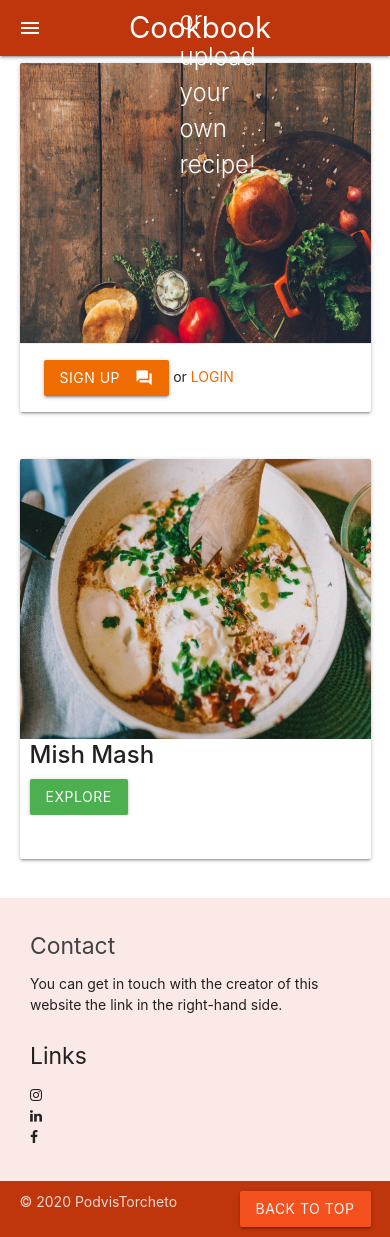
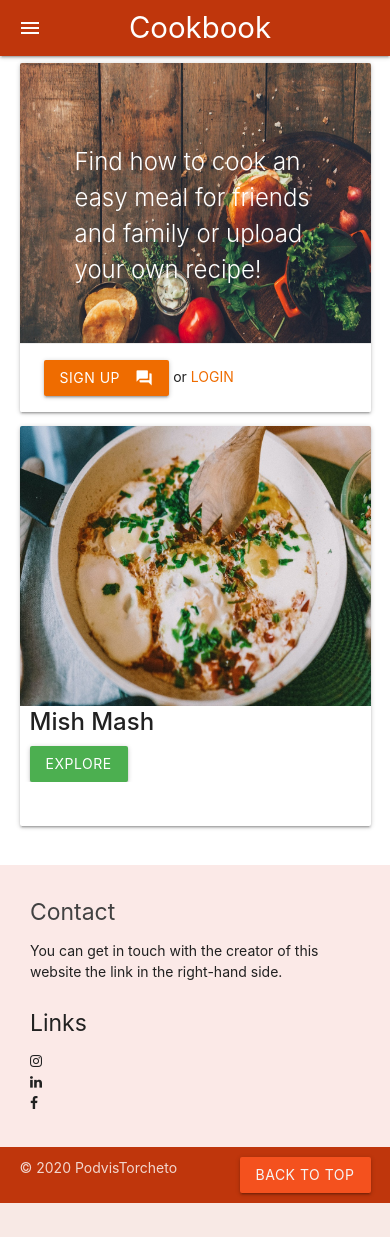
Before and after one commit to podvistorcheto/Milestone-3, a Flask app: page / in a window 390 px wide. After the commit the page ends 1203 px from the top, so only its background shows below. Run offline with Flask 2, Linux system fonts and the light colour scheme; some libraries are stand-ins or nearby versions.

Commit message:
README.md draft and media query for sd

```diff
--- a/static/css/style.css
+++ b/static/css/style.css
@@ -38,6 +38,16 @@ nav .brand-logo {
     padding-left: 10px;
 }
 
+/* card text modified for mobile */
+
+
 #text-up {
     padding: 160px;
 }
+
+
+@media (max-width: 476px) {
+    #text-up {
+        padding: 55px;
+    }
+    }
--- a/templates/index.html
+++ b/templates/index.html
@@ -60,16 +60,7 @@
       </div>
     </div>
   </div>
-		<div class="overlay"></div>
-		<div class="container">
-			<div class="row">
-				<div class="col-xl-9 mx-auto">
-					<h3 class="mb-5"></h3>
-				</div>
-				<div class="col-md-10 col-lg-8 col-xl-7 mx-auto">
-				</div>
-			</div>
-		</div>
+
 	</header>
 	<div class="container">
 		<div class="card medium">
```
Also changed, not shown: README.md, imgreadme/desktop.png (added), imgreadme/md.png (added), imgreadme/sd.png (added).
